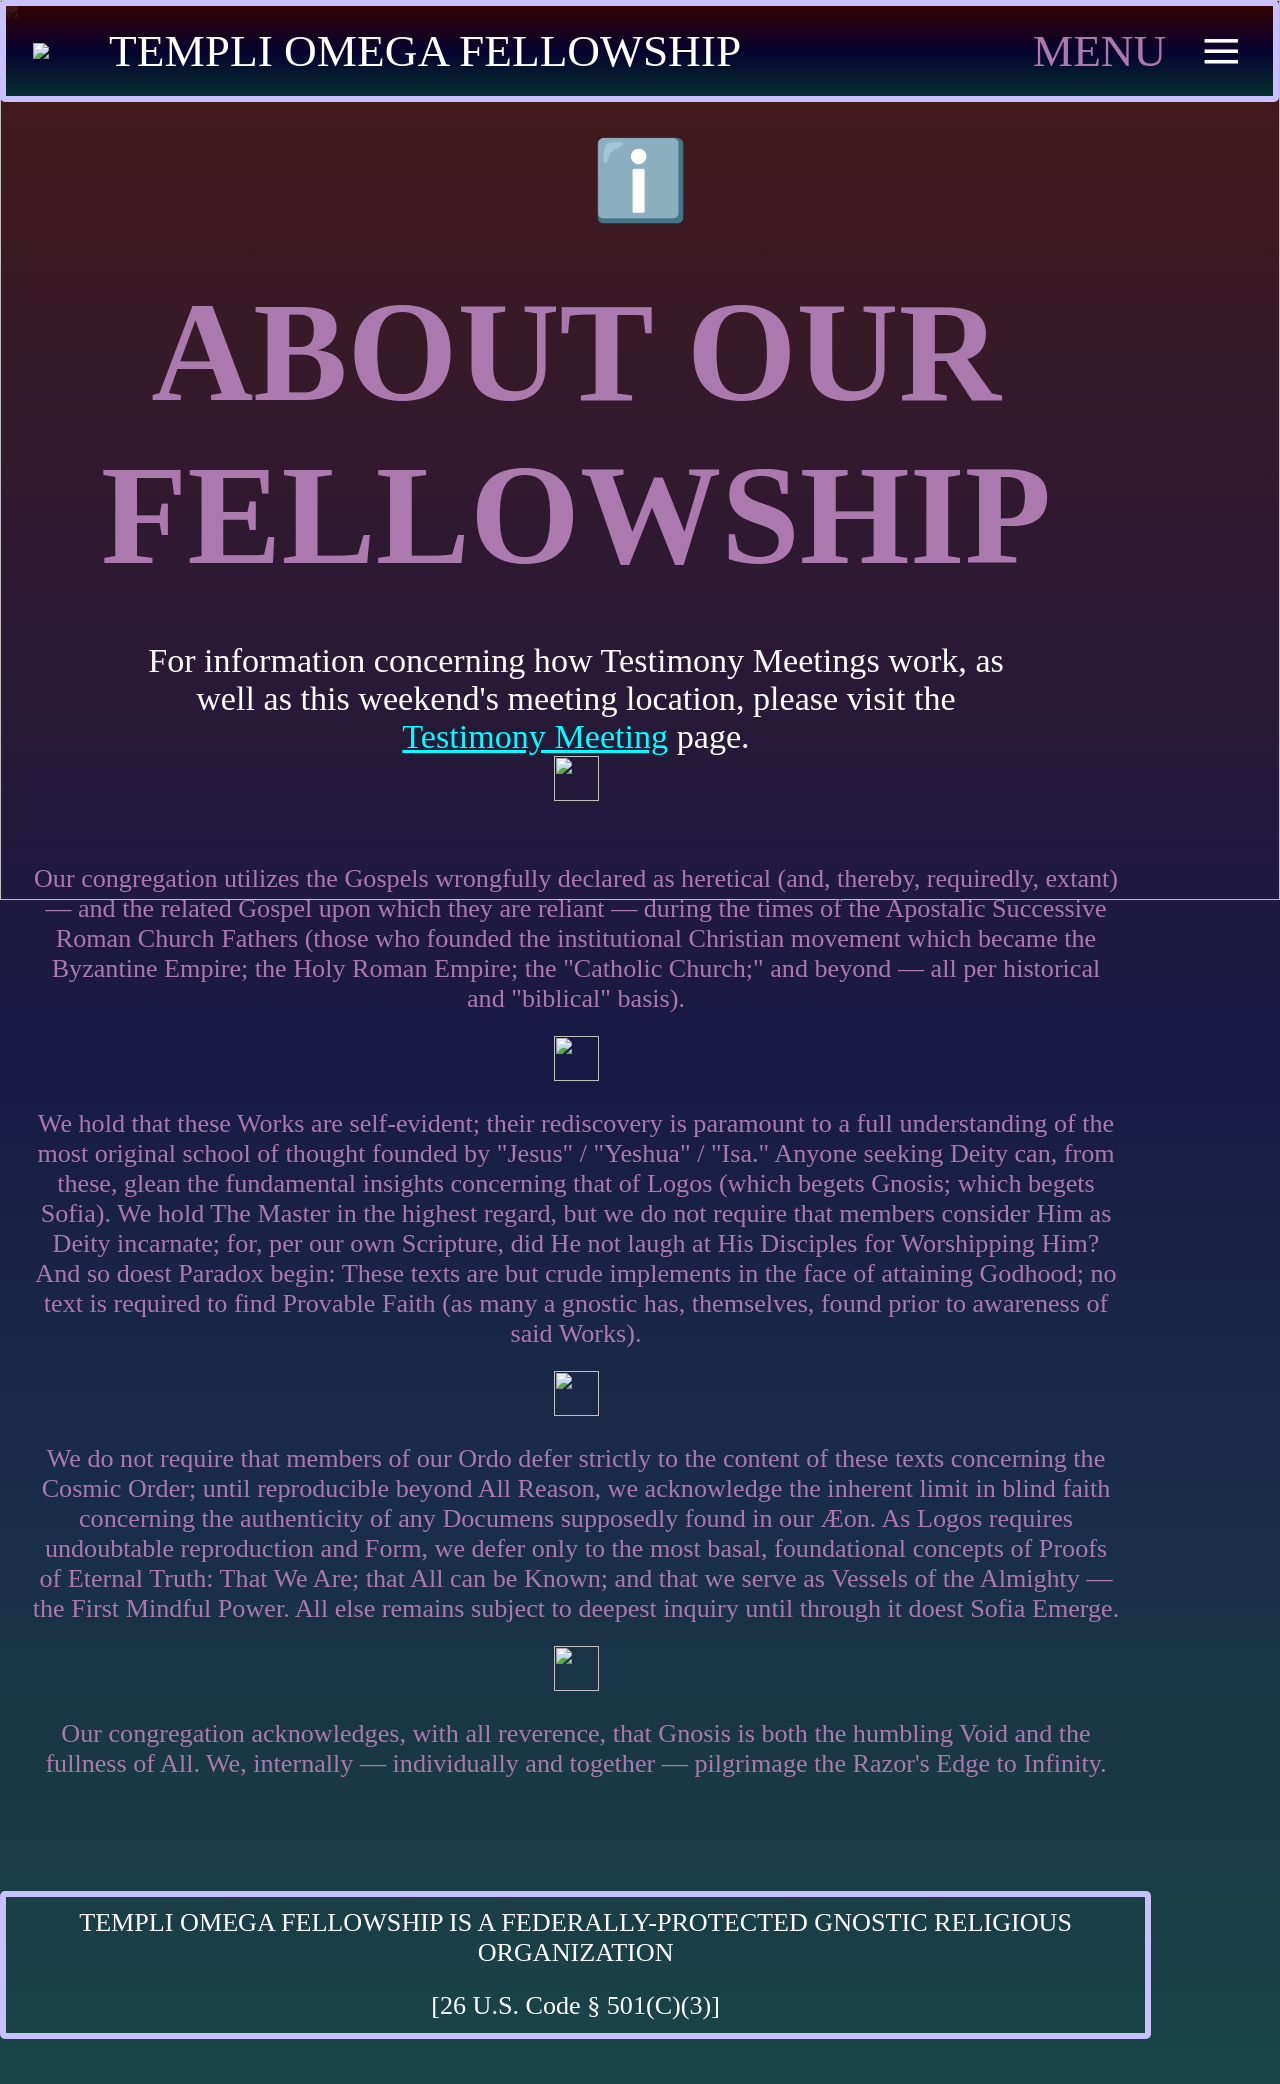
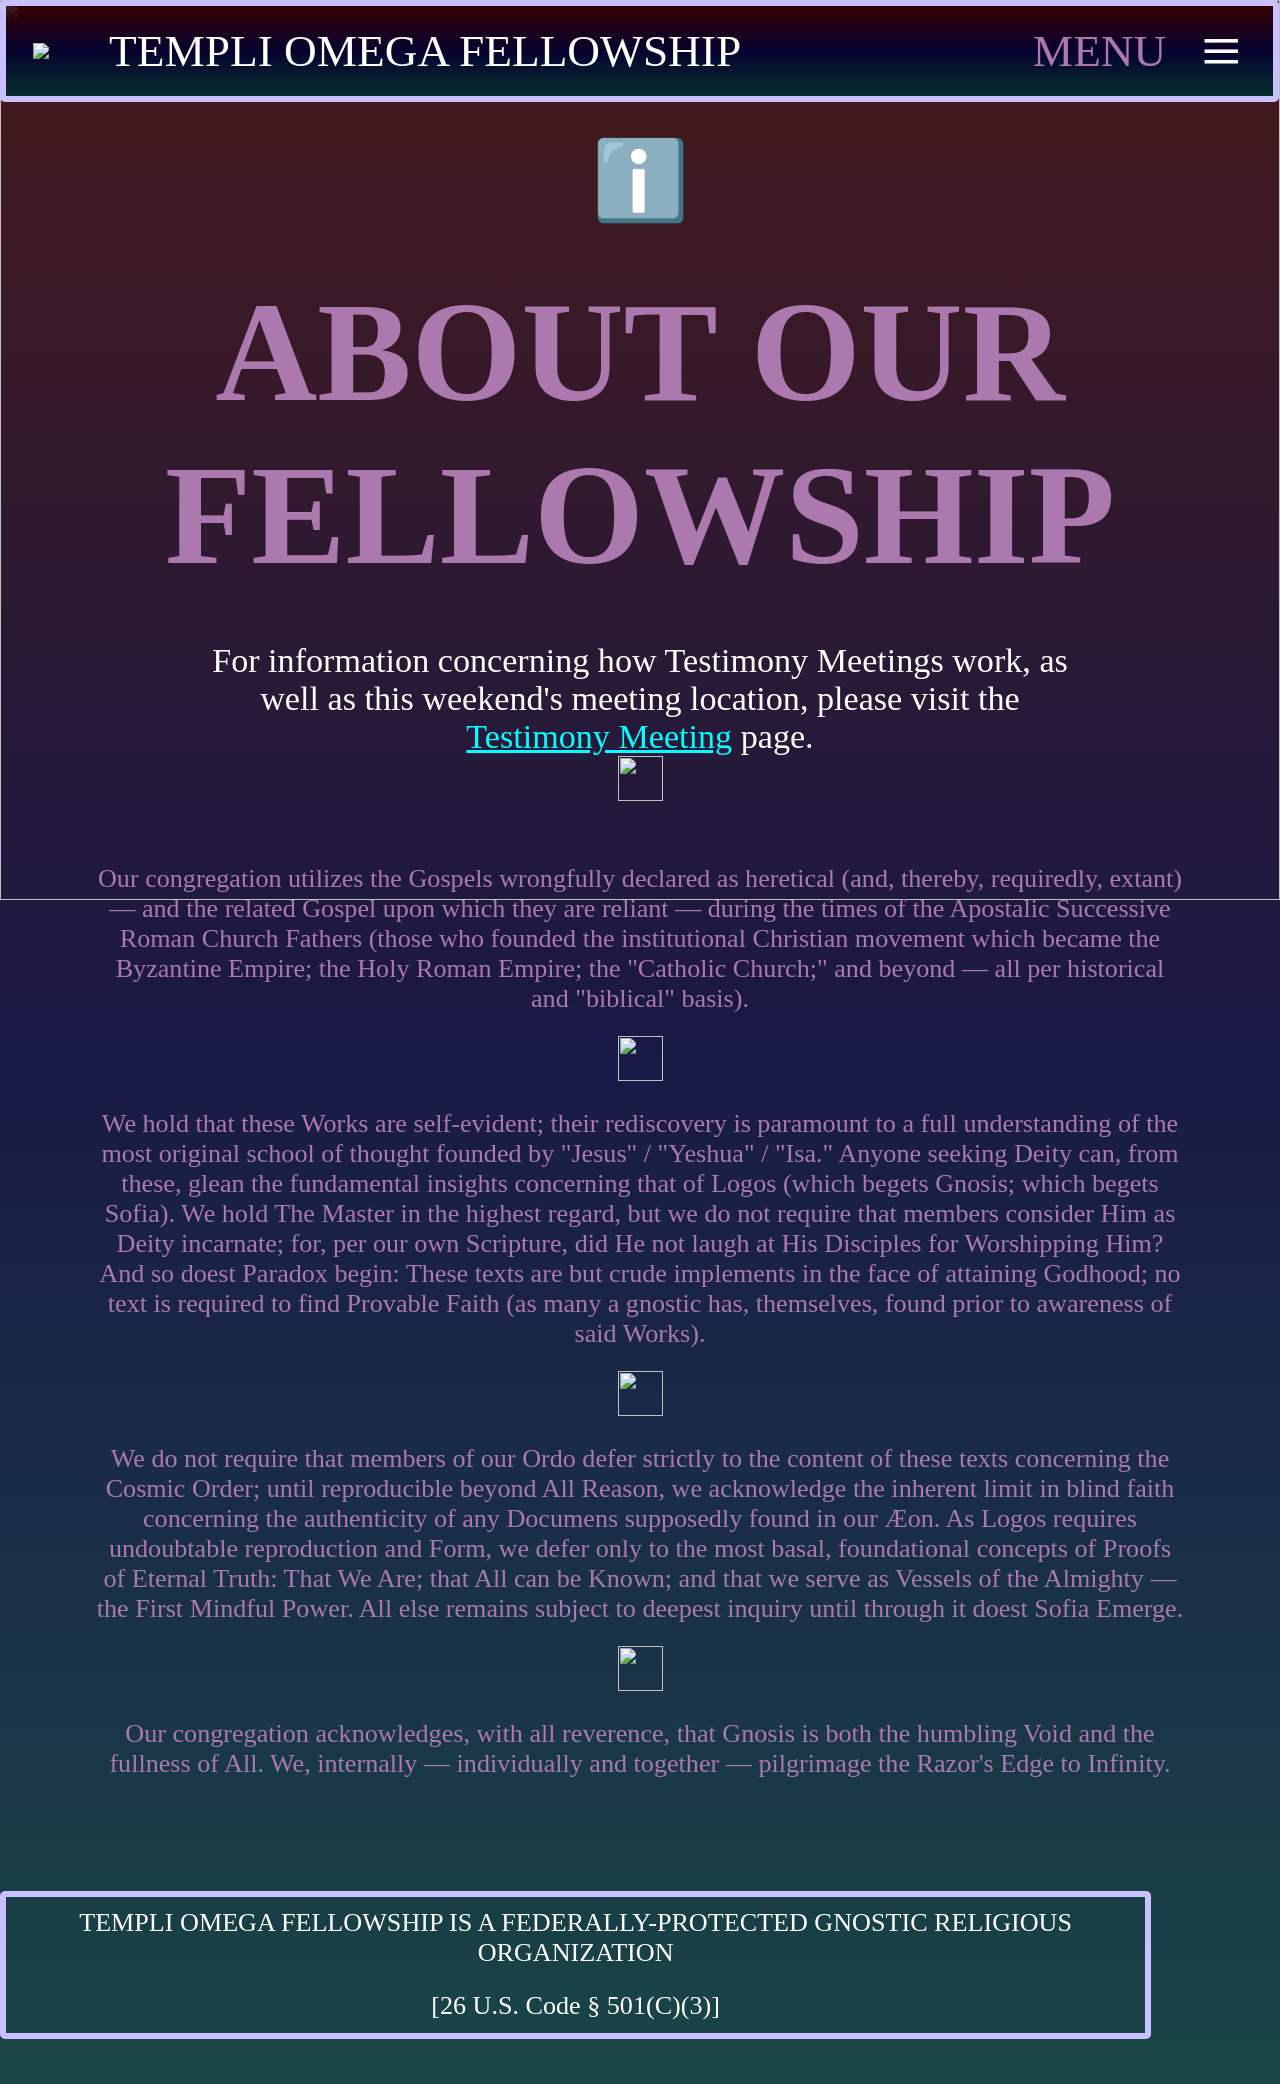

Update global.css

--- a/global.css
+++ b/global.css
@@ -31,6 +31,7 @@ ul {
 body {
 
     margin: 0;
+    padding: 0;
 
     font-family:fantasy;
 
@@ -213,7 +214,7 @@ body {
     align-self: center;
     align-content: center;
 
-    margin-top: 15vh;
+    margin: 15vh auto auto auto;
 
     width: 100%;
 
@@ -299,7 +300,7 @@ body {
     align-self: center;
     align-content: center;
 
-    margin: 2.5vh 0 2.5vh 0;
+    margin: 2.5vh auto 2.5vh auto;
 
     text-align: center;
 
